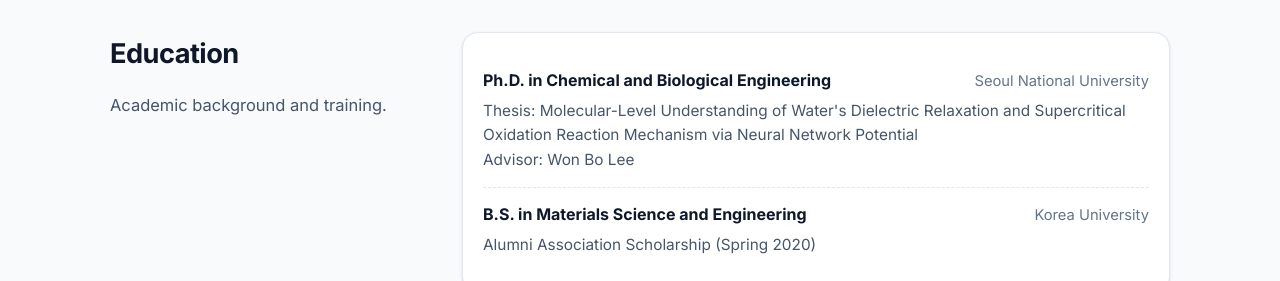
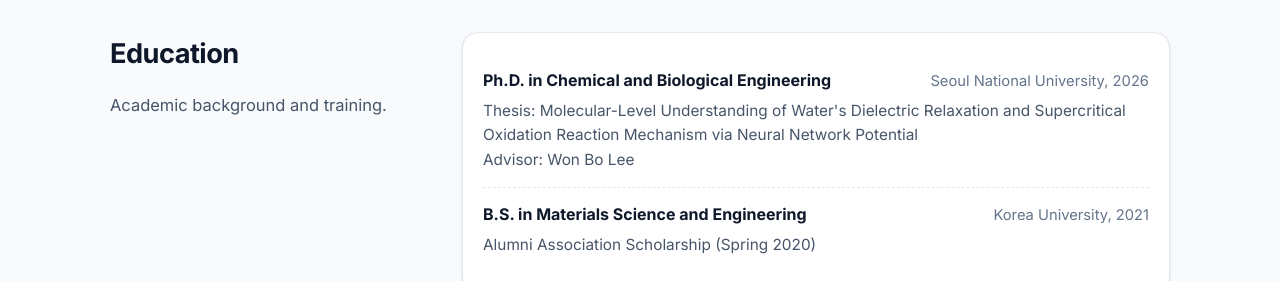
Before and after one commit to ryujh28/ryujh28.github.io, a plain HTML site: page index.html in a window 1280 px wide. Shown: the part 650-931 px from the top of the page. Drawn offline with Linux system fonts and the light colour scheme.

Commit message:
Update education details with graduation years

```diff
--- a/index.html
+++ b/index.html
@@ -378,7 +378,7 @@
           <div class="item">
             <div class="item-head">
               <div class="item-title">Ph.D. in Chemical and Biological Engineering</div>
-              <div class="item-meta">Seoul National University</div>
+              <div class="item-meta">Seoul National University, 2026</div>
             </div>
             <div class="item-desc">
               Thesis: Molecular-Level Understanding of Water's Dielectric Relaxation and Supercritical Oxidation Reaction Mechanism via Neural Network Potential
@@ -390,7 +390,7 @@
           <div class="item">
             <div class="item-head">
               <div class="item-title">B.S. in Materials Science and Engineering</div>
-              <div class="item-meta">Korea University</div>
+              <div class="item-meta">Korea University, 2021</div>
             </div>
             <div class="item-desc">Alumni Association Scholarship (Spring 2020)</div>
           </div>
```
